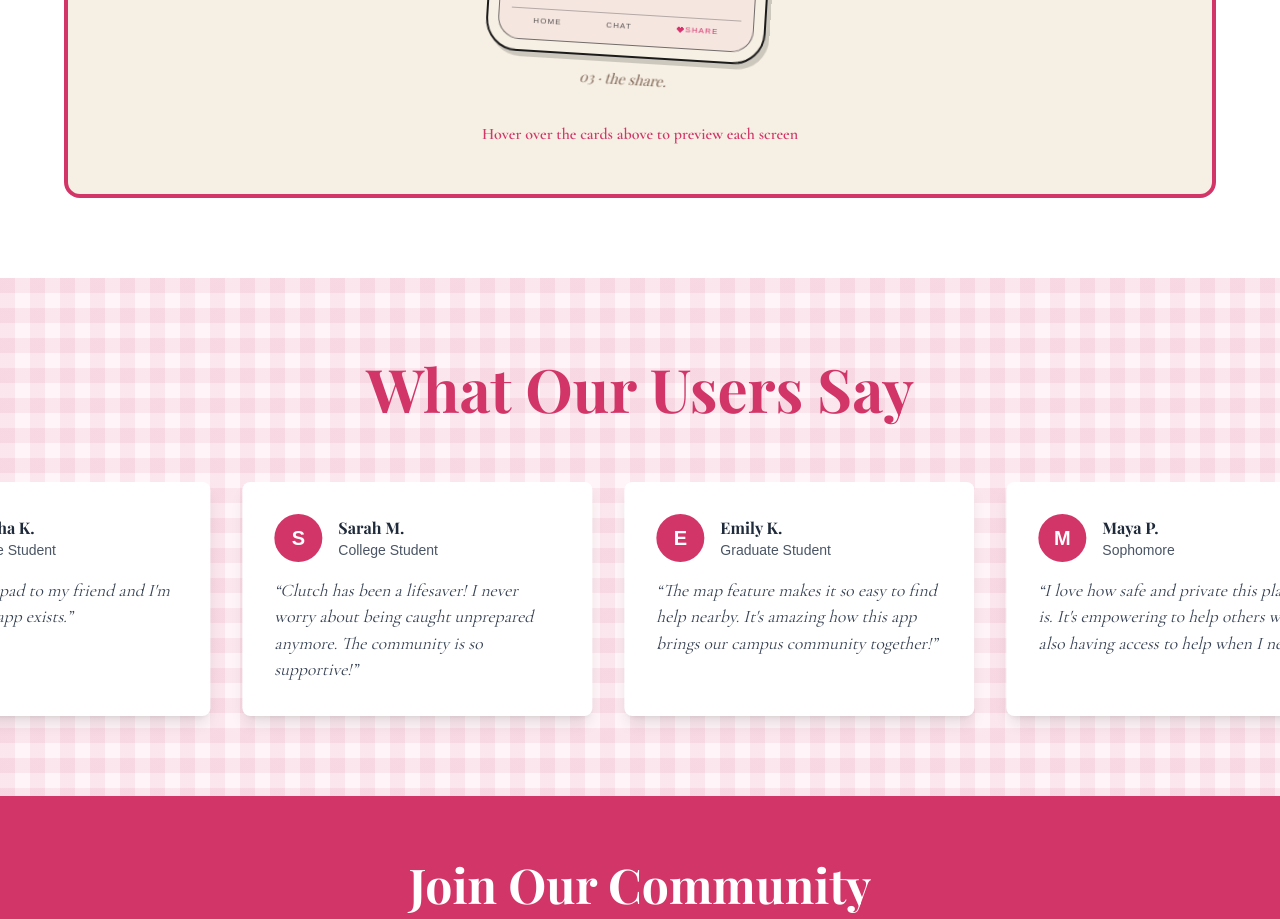
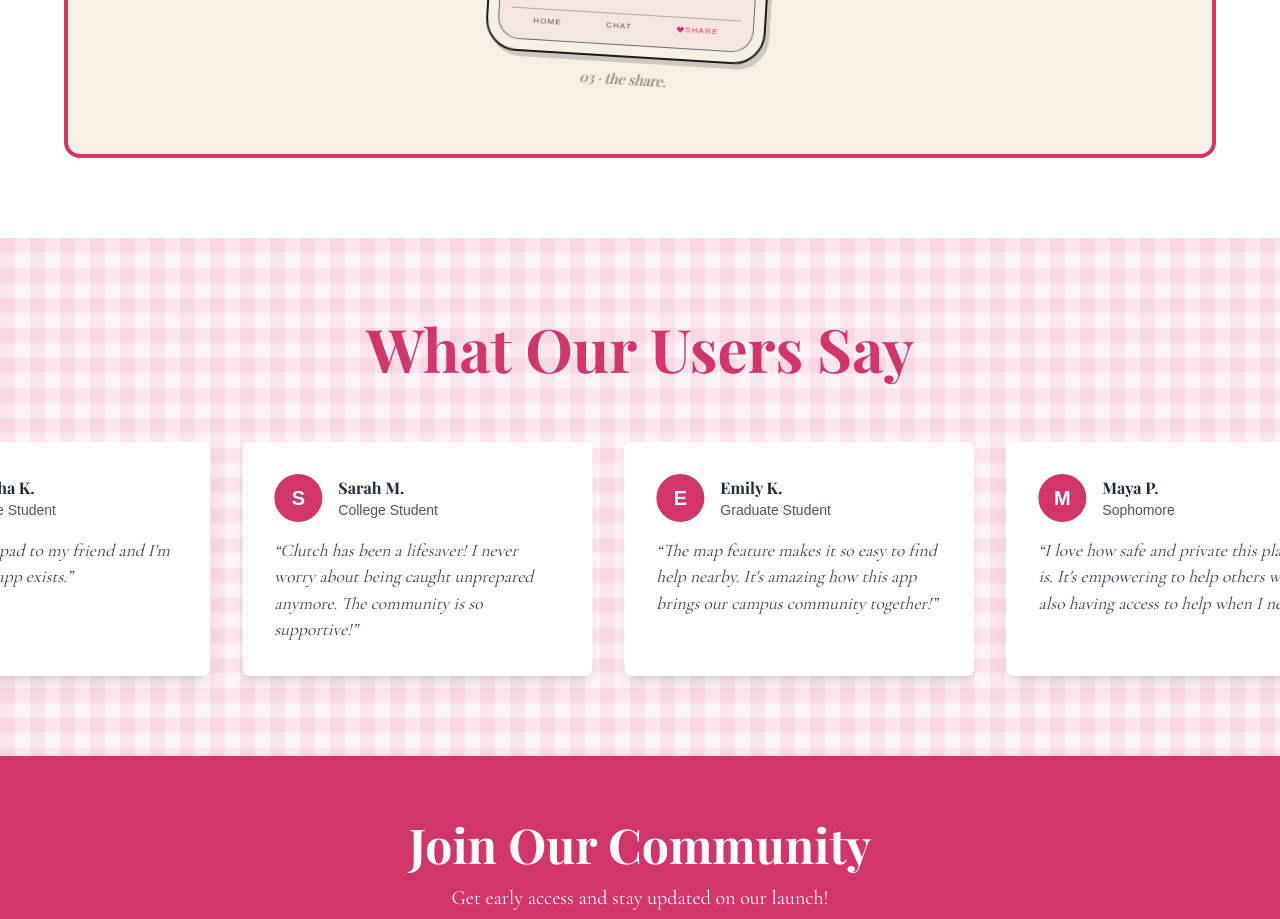
Before and after one commit to naviadepu/clutch-web, a Next.js app: page / in a window 1280 px wide. Shown: the part 1980-2899 px from the top of the page. Built offline with nearby package versions, Linux system fonts and the light colour scheme.

Commit message:
Remove hover instruction text from features section.

```diff
--- a/app/page.tsx
+++ b/app/page.tsx
@@ -216,13 +216,6 @@ function FeaturesSection() {
             <div className="mx-auto flex max-w-md justify-center py-4">
               <PhoneAnimation activeFeature={hoveredFeature} />
             </div>
-
-            <p
-              className="text-center text-[#D23669] text-base mt-4 font-semibold"
-              style={{ fontFamily: 'var(--font-cormorant), serif' }}
-            >
-              Hover over the cards above to preview each screen
-            </p>
           </div>
         </div>
       </section>
```
